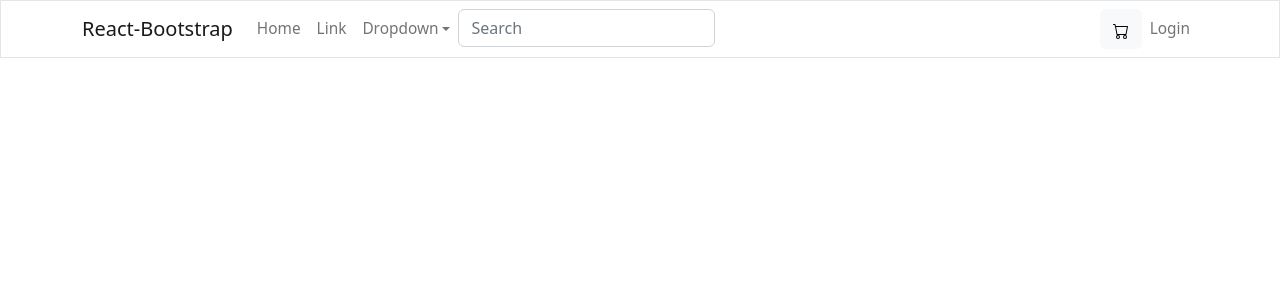
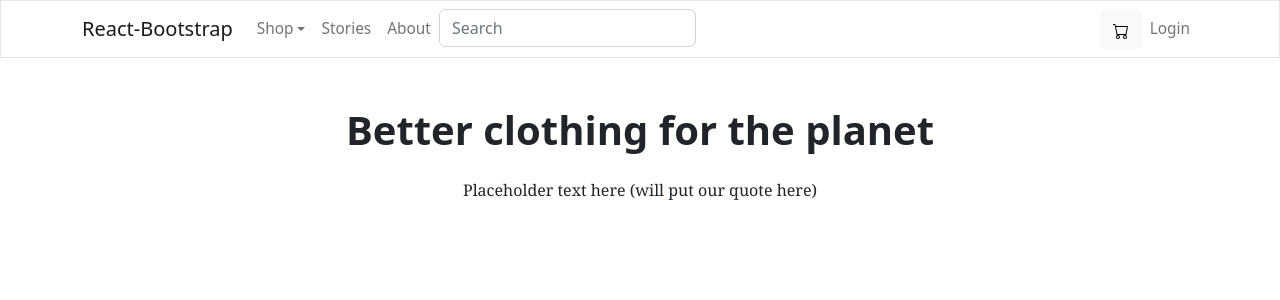
Before and after one commit to mehulll8/Flexi-project, a React (Create React App) app: page / in a window 1280 px wide. Shown: the top 300 px of the page. Built offline with nearby package versions, Linux system fonts and the light colour scheme.

Commit message:
Homepage started Navbar almost complete'

```diff
--- a/src/App.css
+++ b/src/App.css
@@ -36,3 +36,7 @@
     transform: rotate(360deg);
   }
 }
+
+.Home-Heading{
+  padding-top: 50px;
+}
--- a/src/Components/Navbar_.jsx
+++ b/src/Components/Navbar_.jsx
@@ -1,6 +1,7 @@
 import React from 'react'
 import {Button,Form, FormControl } from 'react-bootstrap';
-
+import 'bootstrap/dist/css/bootstrap.min.css';
+import '../App.css';
 import Container from 'react-bootstrap/Container';
 import Nav from 'react-bootstrap/Nav';
 import Navbar from 'react-bootstrap/Navbar';
@@ -9,15 +10,13 @@ import { Cart } from 'react-bootstrap-icons';
 
 function BasicExample() {
   return (
-    <Navbar bg="light" expand="lg">
+    <Navbar bg="light" expand="lg" >
       <Container>
         <Navbar.Brand href="#home">React-Bootstrap</Navbar.Brand>
         <Navbar.Toggle aria-controls="basic-navbar-nav" />
         <Navbar.Collapse id="basic-navbar-nav">
-          <Nav className="me-auto">
-            <Nav.Link href="#home">Home</Nav.Link>
-            <Nav.Link href="#link">Link</Nav.Link>
-            <NavDropdown title="Dropdown" id="basic-nav-dropdown">
+          <Nav className='me-auto'>
+              <NavDropdown title="Shop" id="basic-nav-dropdown">
                 <NavDropdown.Item href="#action/3.1">Action</NavDropdown.Item>
                 <NavDropdown.Item href="#action/3.2">
                   Another action
@@ -28,6 +27,8 @@ function BasicExample() {
                   Separated link
                 </NavDropdown.Item>
             </NavDropdown>
+            <Nav.Link href="#stories">Stories</Nav.Link>
+            <Nav.Link href="#about">About</Nav.Link>
             <Form inline>
               <FormControl type="text" placeholder="Search" className="mr-sm-2"></FormControl>
             </Form>
--- a/src/Views/Homepage.jsx
+++ b/src/Views/Homepage.jsx
@@ -1,10 +1,16 @@
 import React from 'react'
 import Navbar from '../Components/Navbar_'
+import '../App.css'
+import 'bootstrap/dist/css/bootstrap.min.css';
 
 const Homepage = () => {
   return (
     <div>
       <Navbar></Navbar>
+      <br></br><br></br>
+      <h1 className='m-auto'><b>Better clothing for the planet</b></h1>
+      <br></br>
+      <p className='m-auto p-auto'>Placeholder text here (will put our quote here)</p>
     </div>
   )
 }
```
Lines whose indentation alone changed are shown as unchanged.
